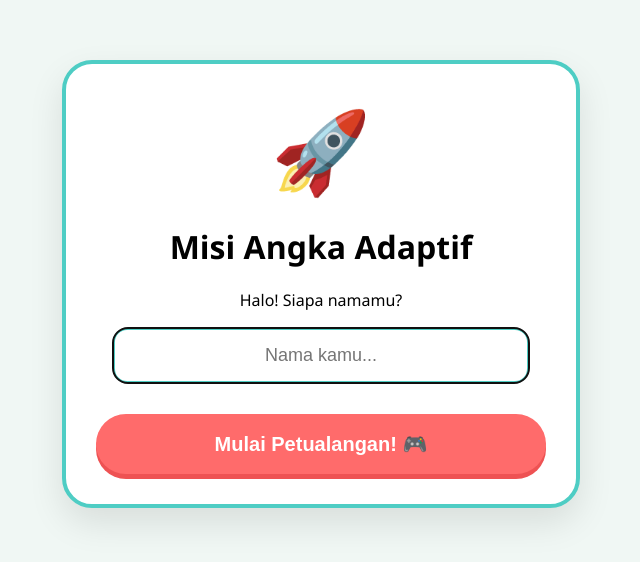
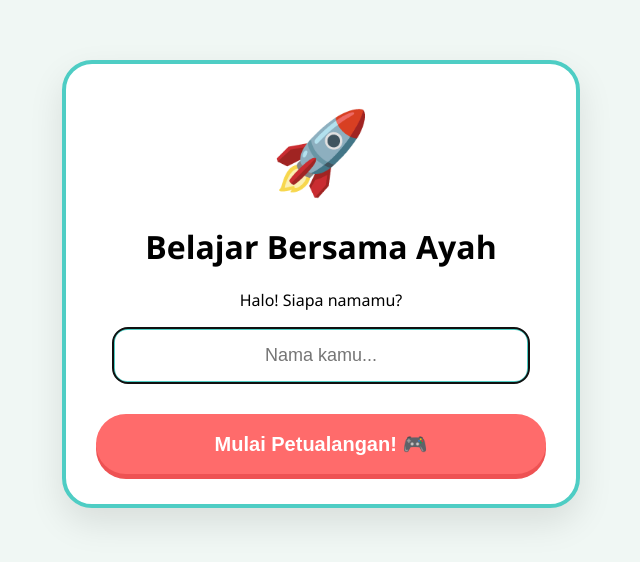
Before and after one commit to sikumel-ux/haidar, a plain HTML site: page index.html in a window 1280 px wide. Shown: the part 116-678 px from the top of the page, without its empty margins (319-959 px from the left). Drawn offline with Linux system fonts and the light colour scheme.

Commit message:
Update index.html

```diff
--- a/index.html
+++ b/index.html
@@ -3,7 +3,7 @@
 <head>
     <meta charset="UTF-8">
     <meta name="viewport" content="width=device-width, initial-scale=1.0">
-    <title>Petualangan Angka Pintar</title>
+    <title>Belajar Bersama Ayah</title>
     <link rel="manifest" href="manifest.json">
     <style>
         body {
@@ -44,7 +44,7 @@
 <div class="game-container">
     <div id="welcome-screen">
         <div style="font-size: 80px;">🚀</div>
-        <h1>Misi Angka Adaptif</h1>
+        <h1>Belajar Bersama Ayah</h1>
         <p>Halo! Siapa namamu?</p>
         <input type="text" id="user-name" placeholder="Nama kamu..." autofocus>
         <button class="btn" onclick="startAdventure()">Mulai Petualangan! 🎮</button>
```
